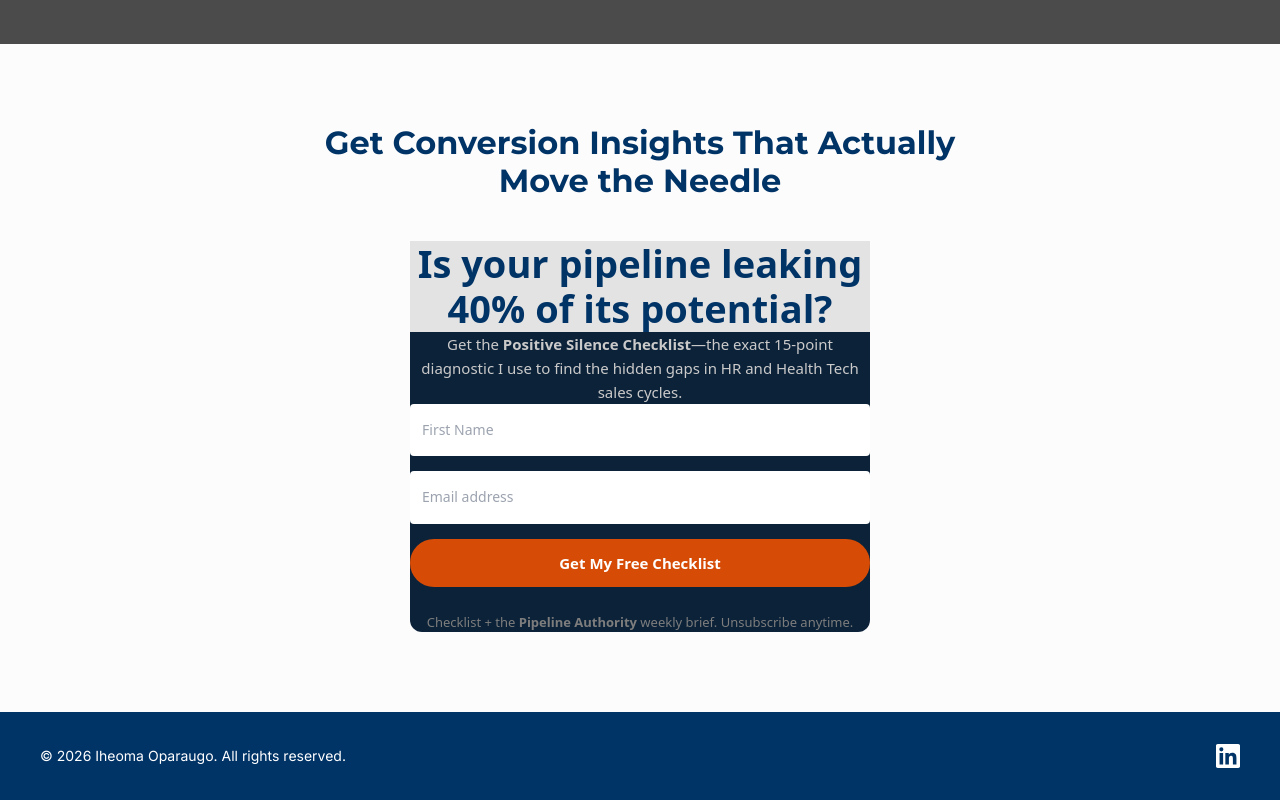
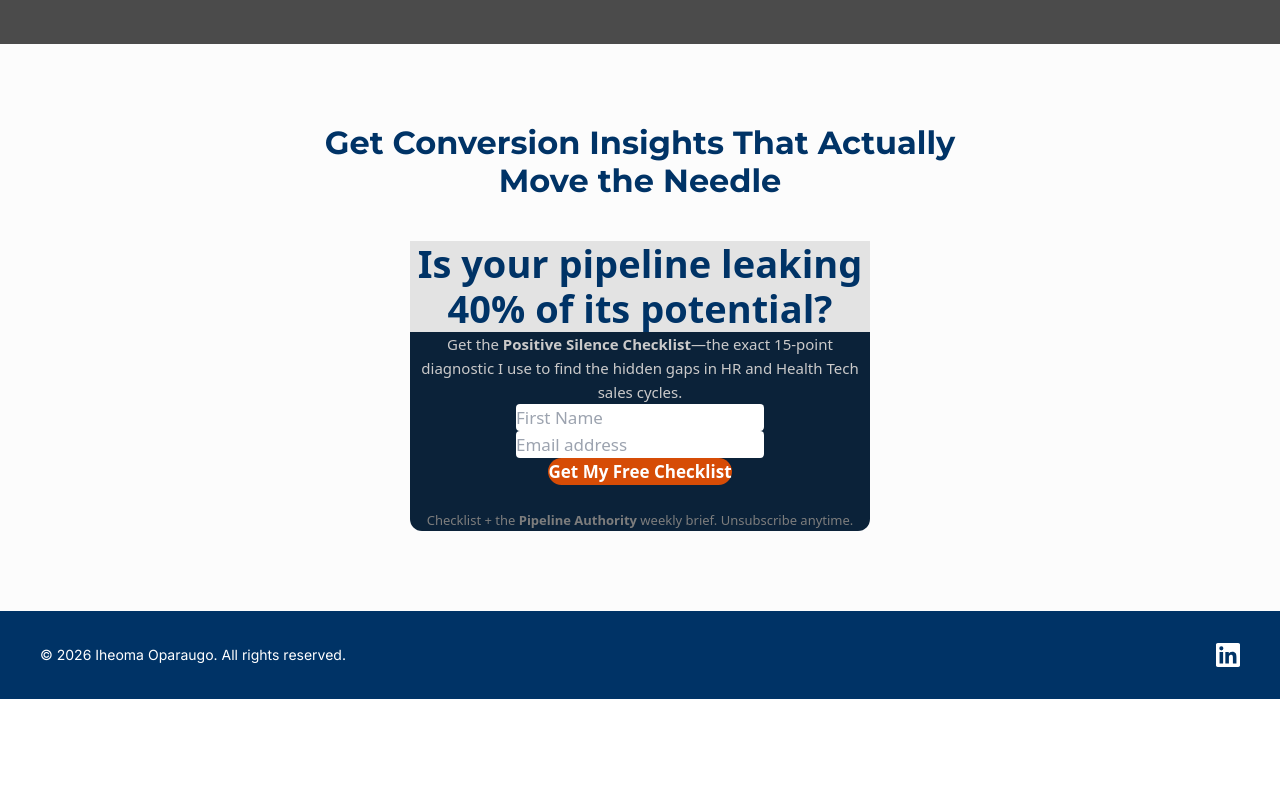
Before and after one commit to Homi011/iheoma-oparaugo, a Next.js app: page / in a window 1280 px wide. Shown: the part 6048-6848 px from the top of the page. After the commit the page ends 6747 px from the top, so only its background shows below. Built offline with nearby package versions, Linux system fonts and the light colour scheme.

Commit message:
Fix Kit form styling and contact from address

```diff
--- a/app/about/page.tsx
+++ b/app/about/page.tsx
@@ -169,24 +169,35 @@ export default function About() {
             Get Conversion Insights That Actually Move the Needle
           </h2>
           <div style={{ display: 'flex', justifyContent: 'center' }}>
-            <div dangerouslySetInnerHTML={{ __html: `
-              <form action="https://app.kit.com/forms/9147754/subscriptions" class="seva-form formkit-form" method="post" data-sv-form="9147754" data-uid="bc5e0828cc" data-format="inline" data-version="6" min-width="400 500 600 700 800" style="background-color:rgb(11,34,57);border-radius:12px;max-width:460px;width:100%;">
-                <div data-style="card">
-                  <div data-element="column" class="formkit-column" style="background-color:rgb(227,227,227);">
-                    <div class="formkit-header" data-element="header" style="color:rgb(0,51,102);font-size:20px;font-weight:700;"><h2>Is your pipeline leaking 40% of its potential?</h2></div>
-                  </div>
-                  <div data-element="column" class="formkit-column">
-                    <div class="formkit-subheader" data-element="subheader" style="color:rgb(203,202,202);font-size:15px;"><p>Get the <strong>Positive Silence Checklist</strong>—the exact 15-point diagnostic I use to find the hidden gaps in HR and Health Tech sales cycles.</p></div>
-                    <div data-element="fields" class="seva-fields formkit-fields">
-                      <div class="formkit-field"><input class="formkit-input" aria-label="First Name" name="fields[first_name]" required placeholder="First Name" type="text" style="color:rgb(77,77,77);border-color:rgb(227,227,227);border-radius:4px;font-weight:400;width:100%;padding:15px 12px;font-size:14px;margin-bottom:15px;"></div>
-                      <div class="formkit-field"><input class="formkit-input" name="email_address" aria-label="Email address" placeholder="Email address" required type="email" style="color:rgb(77,77,77);border-color:rgb(227,227,227);border-radius:4px;font-weight:400;width:100%;padding:15px 12px;font-size:14px;margin-bottom:15px;"></div>
-                      <button data-element="submit" class="formkit-submit" style="color:rgb(255,255,255);background-color:rgb(214,76,6);border-radius:24px;font-weight:700;width:100%;padding:12px 24px;border:0;cursor:pointer;font-size:15px;">Get My Free Checklist</button>
-                    </div>
-                    <div class="formkit-guarantee" style="color:rgb(125,125,125);font-size:13px;text-align:center;margin-top:25px;"><p>Checklist + the <strong>Pipeline Authority</strong> weekly brief. Unsubscribe anytime.</p></div>
+            <script async src="https://f.convertkit.com/ckjs/ck.6.js"></script>
+            <form action="https://app.kit.com/forms/9147754/subscriptions" className="seva-form formkit-form" method="post" data-sv-form="9147754" data-uid="bc5e0828cc" data-format="inline" data-version="6" min-width="400 500 600 700 800" style={{ backgroundColor: 'rgb(11,34,57)', borderRadius: '12px', maxWidth: '460px', width: '100%' }}>
+              <div data-style="card">
+                <div data-element="column" className="formkit-column" style={{ backgroundColor: 'rgb(227,227,227)' }}>
+                  <div className="formkit-header" data-element="header" style={{ color: 'rgb(0,51,102)', fontSize: '20px', fontWeight: 700 }}>
+                    <h2>Is your pipeline leaking 40% of its potential?</h2>
                   </div>
                 </div>
-              </form>
-            `}} />
+                <div data-element="column" className="formkit-column">
+                  <div className="formkit-subheader" data-element="subheader" style={{ color: 'rgb(203,202,202)', fontSize: '15px' }}>
+                    <p>Get the <strong>Positive Silence Checklist</strong>—the exact 15-point diagnostic I use to find the hidden gaps in HR and Health Tech sales cycles.</p>
+                  </div>
+                  <div data-element="fields" className="seva-fields formkit-fields">
+                    <div className="formkit-field">
+                      <input className="formkit-input" aria-label="First Name" name="fields[first_name]" required placeholder="First Name" type="text" style={{ color: 'rgb(77,77,77)', borderColor: 'rgb(227,227,227)', borderRadius: '4px', fontWeight: 400 }} />
+                    </div>
+                    <div className="formkit-field">
+                      <input className="formkit-input" name="email_address" aria-label="Email address" placeholder="Email address" required type="email" style={{ color: 'rgb(77,77,77)', borderColor: 'rgb(227,227,227)', borderRadius: '4px', fontWeight: 400 }} />
+                    </div>
+                    <button data-element="submit" className="formkit-submit" style={{ color: 'rgb(255,255,255)', backgroundColor: 'rgb(214,76,6)', borderRadius: '24px', fontWeight: 700 }}>
+                      <span>Get My Free Checklist</span>
+                    </button>
+                  </div>
+                  <div className="formkit-guarantee" style={{ color: 'rgb(125,125,125)', fontSize: '13px', textAlign: 'center', marginTop: '25px' }}>
+                    <p>Checklist + the <strong>Pipeline Authority</strong> weekly brief. Unsubscribe anytime.</p>
+                  </div>
+                </div>
+              </div>
+            </form>
           </div>
         </div>
       </section>
--- a/app/api/contact/route.ts
+++ b/app/api/contact/route.ts
@@ -12,7 +12,7 @@ export async function POST(request: Request) {
         'Authorization': `Bearer ${process.env.RESEND_API_KEY}`,
       },
       body: JSON.stringify({
-        from: 'Contact Form <onboarding@resend.dev>',
+        from: 'Contact Form <iheoma@iheomaoparaugo.com>',
         to: 'iheoma@iheomaoparaugo.com',
         subject: `New message from ${fullName}`,
         html: `
--- a/app/page.tsx
+++ b/app/page.tsx
@@ -260,24 +260,35 @@ export default function Home() {
             Get Conversion Insights That Actually Move the Needle
           </h2>
           <div style={{ display: 'flex', justifyContent: 'center' }}>
-            <div dangerouslySetInnerHTML={{ __html: `
-              <form action="https://app.kit.com/forms/9147754/subscriptions" class="seva-form formkit-form" method="post" data-sv-form="9147754" data-uid="bc5e0828cc" data-format="inline" data-version="6" min-width="400 500 600 700 800" style="background-color:rgb(11,34,57);border-radius:12px;max-width:460px;width:100%;">
-                <div data-style="card">
-                  <div data-element="column" class="formkit-column" style="background-color:rgb(227,227,227);">
-                    <div class="formkit-header" data-element="header" style="color:rgb(0,51,102);font-size:20px;font-weight:700;"><h2>Is your pipeline leaking 40% of its potential?</h2></div>
-                  </div>
-                  <div data-element="column" class="formkit-column">
-                    <div class="formkit-subheader" data-element="subheader" style="color:rgb(203,202,202);font-size:15px;"><p>Get the <strong>Positive Silence Checklist</strong>—the exact 15-point diagnostic I use to find the hidden gaps in HR and Health Tech sales cycles.</p></div>
-                    <div data-element="fields" class="seva-fields formkit-fields">
-                      <div class="formkit-field"><input class="formkit-input" aria-label="First Name" name="fields[first_name]" required placeholder="First Name" type="text" style="color:rgb(77,77,77);border-color:rgb(227,227,227);border-radius:4px;font-weight:400;width:100%;padding:15px 12px;font-size:14px;margin-bottom:15px;"></div>
-                      <div class="formkit-field"><input class="formkit-input" name="email_address" aria-label="Email address" placeholder="Email address" required type="email" style="color:rgb(77,77,77);border-color:rgb(227,227,227);border-radius:4px;font-weight:400;width:100%;padding:15px 12px;font-size:14px;margin-bottom:15px;"></div>
-                      <button data-element="submit" class="formkit-submit" style="color:rgb(255,255,255);background-color:rgb(214,76,6);border-radius:24px;font-weight:700;width:100%;padding:12px 24px;border:0;cursor:pointer;font-size:15px;">Get My Free Checklist</button>
-                    </div>
-                    <div class="formkit-guarantee" style="color:rgb(125,125,125);font-size:13px;text-align:center;margin-top:25px;"><p>Checklist + the <strong>Pipeline Authority</strong> weekly brief. Unsubscribe anytime.</p></div>
+            <script async src="https://f.convertkit.com/ckjs/ck.6.js"></script>
+            <form action="https://app.kit.com/forms/9147754/subscriptions" className="seva-form formkit-form" method="post" data-sv-form="9147754" data-uid="bc5e0828cc" data-format="inline" data-version="6" min-width="400 500 600 700 800" style={{ backgroundColor: 'rgb(11,34,57)', borderRadius: '12px', maxWidth: '460px', width: '100%' }}>
+              <div data-style="card">
+                <div data-element="column" className="formkit-column" style={{ backgroundColor: 'rgb(227,227,227)' }}>
+                  <div className="formkit-header" data-element="header" style={{ color: 'rgb(0,51,102)', fontSize: '20px', fontWeight: 700 }}>
+                    <h2>Is your pipeline leaking 40% of its potential?</h2>
                   </div>
                 </div>
-              </form>
-            `}} />
+                <div data-element="column" className="formkit-column">
+                  <div className="formkit-subheader" data-element="subheader" style={{ color: 'rgb(203,202,202)', fontSize: '15px' }}>
+                    <p>Get the <strong>Positive Silence Checklist</strong>—the exact 15-point diagnostic I use to find the hidden gaps in HR and Health Tech sales cycles.</p>
+                  </div>
+                  <div data-element="fields" className="seva-fields formkit-fields">
+                    <div className="formkit-field">
+                      <input className="formkit-input" aria-label="First Name" name="fields[first_name]" required placeholder="First Name" type="text" style={{ color: 'rgb(77,77,77)', borderColor: 'rgb(227,227,227)', borderRadius: '4px', fontWeight: 400 }} />
+                    </div>
+                    <div className="formkit-field">
+                      <input className="formkit-input" name="email_address" aria-label="Email address" placeholder="Email address" required type="email" style={{ color: 'rgb(77,77,77)', borderColor: 'rgb(227,227,227)', borderRadius: '4px', fontWeight: 400 }} />
+                    </div>
+                    <button data-element="submit" className="formkit-submit" style={{ color: 'rgb(255,255,255)', backgroundColor: 'rgb(214,76,6)', borderRadius: '24px', fontWeight: 700 }}>
+                      <span>Get My Free Checklist</span>
+                    </button>
+                  </div>
+                  <div className="formkit-guarantee" style={{ color: 'rgb(125,125,125)', fontSize: '13px', textAlign: 'center', marginTop: '25px' }}>
+                    <p>Checklist + the <strong>Pipeline Authority</strong> weekly brief. Unsubscribe anytime.</p>
+                  </div>
+                </div>
+              </div>
+            </form>
           </div>
         </div>
       </section>
```
